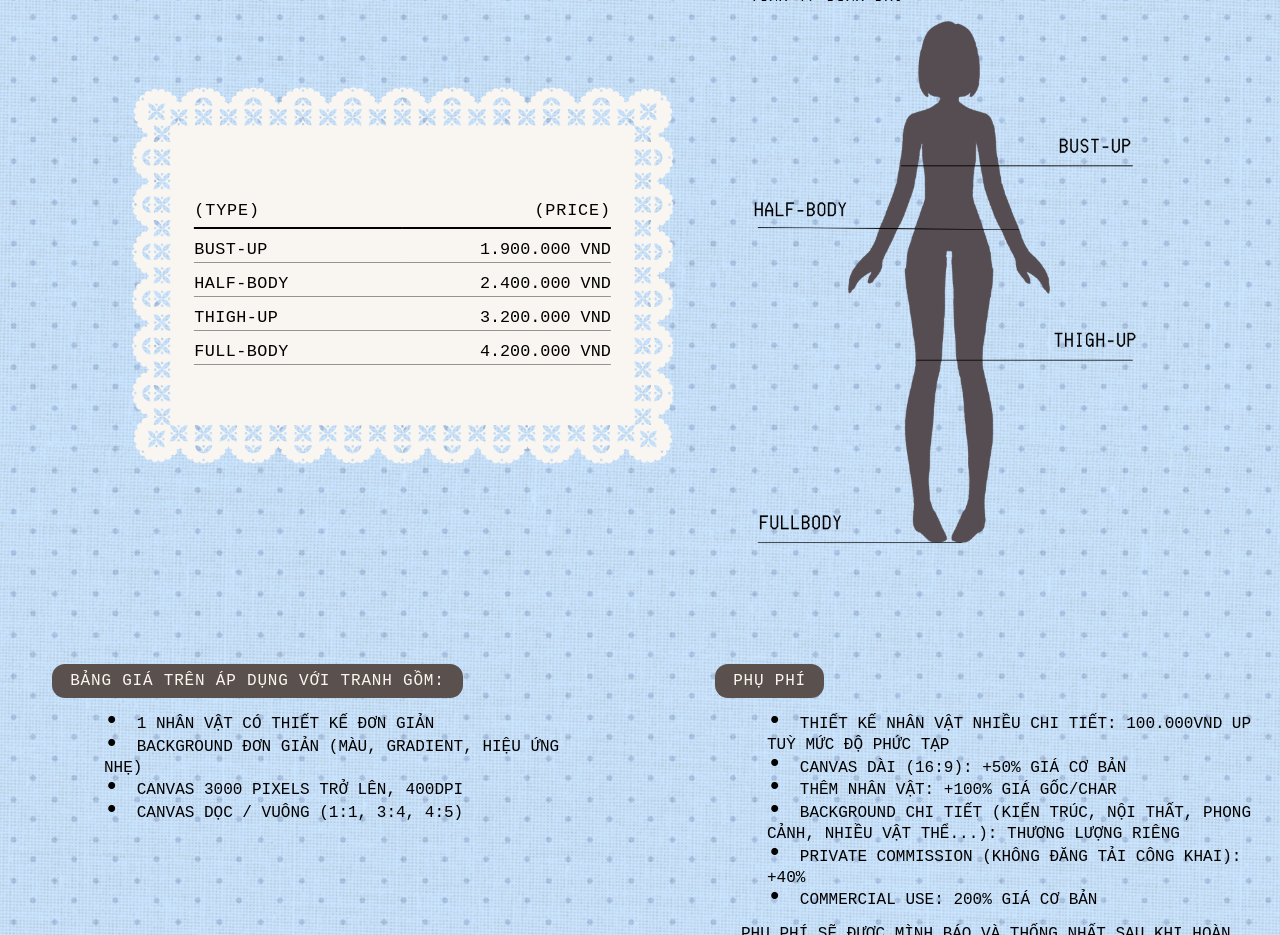
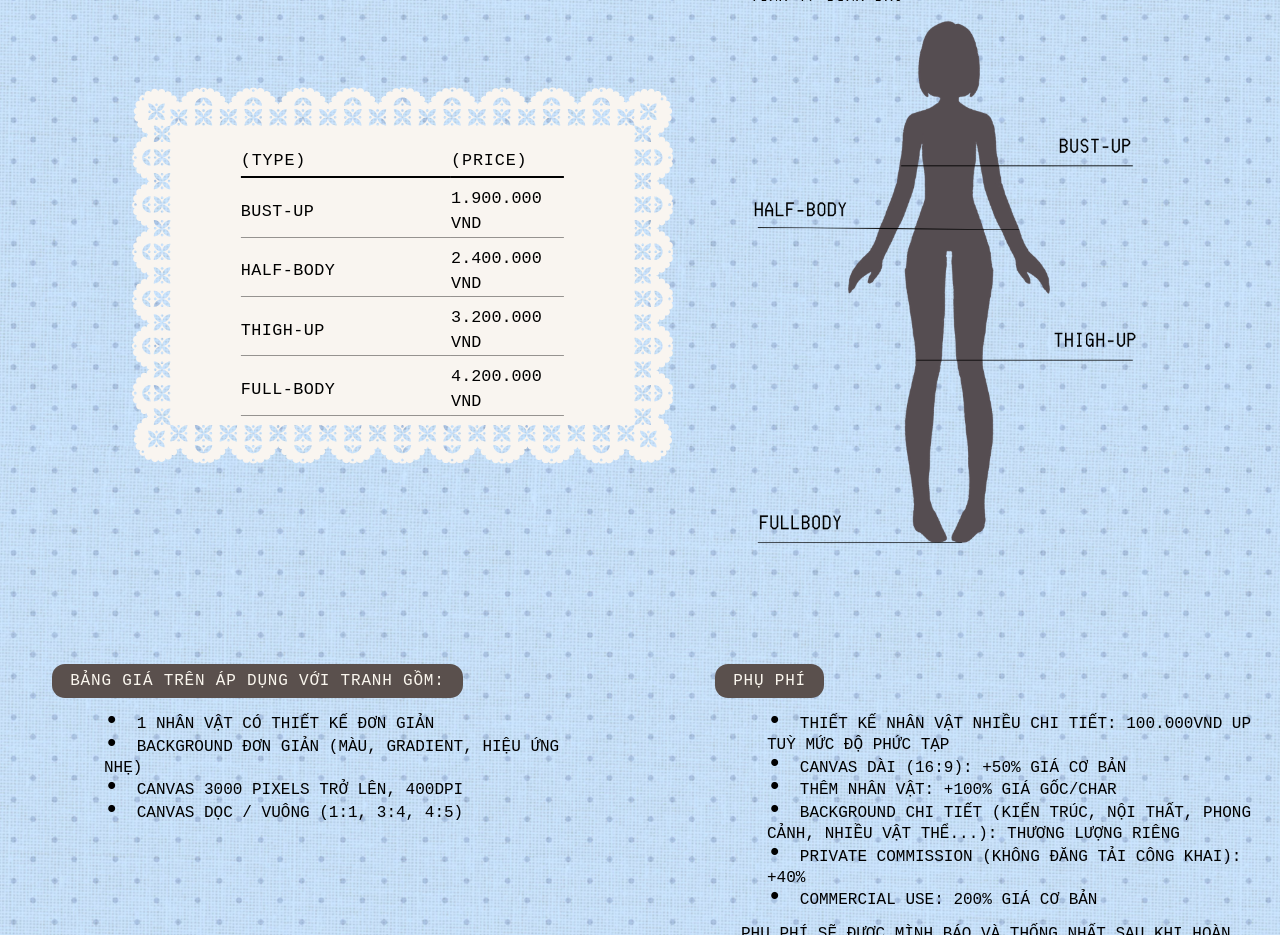
Before and after one commit to Linhchi162/Mingiee, a Next.js app: page / in a window 1280 px wide. Shown: the part 2140-3075 px from the top of the page. Built offline with nearby package versions, Linux system fonts and the light colour scheme; no server answers; the database is empty; a small style sheet from the web is missing.

Commit message:
style: increase horizontal table length by 10% to w-[59%] on desktop

```diff
--- a/app/page.tsx
+++ b/app/page.tsx
@@ -232,14 +232,14 @@ export default async function Home() {
               }}
             >
               {/* Inner content wrapper, padded to fit inside the plain center box of the lace card */}
-              <div className="w-[74%] h-[68%] flex flex-col justify-center text-black font-mono px-2 sm:px-4 lg:translate-x-[0px]">
+              <div className="w-[59%] h-[68%] flex flex-col justify-center text-black font-mono px-2 sm:px-4 lg:translate-x-[0px]">
                 <table className="w-full text-left border-collapse">
                   <thead>
                     <tr className="border-b-2 border-black">
-                      <th className="pt-[4px] pb-[1px] sm:pt-[6px] sm:pb-[1px] lg:pt-[8px] lg:pb-[8px] font-normal text-[14px] sm:text-[15.5px] lg:text-[16.8px] tracking-wider w-[50%]">
+                      <th className="pt-[4px] pb-[1px] sm:pt-[6px] sm:pb-[1px] lg:pt-[8px] lg:pb-[8px] font-normal text-[14px] sm:text-[15.5px] lg:text-[16.8px] tracking-wider w-[65%]">
                         <span className="relative inline-block translate-y-[2px] sm:translate-y-[3.5px] lg:translate-y-[4.5px]">(TYPE)</span>
                       </th>
-                      <th className="pt-[4px] pb-[1px] sm:pt-[6px] sm:pb-[1px] lg:pt-[8px] lg:pb-[8px] text-right font-normal text-[14px] sm:text-[15.5px] lg:text-[16.8px] tracking-wider">
+                      <th className="pt-[4px] pb-[1px] sm:pt-[6px] sm:pb-[1px] lg:pt-[8px] lg:pb-[8px] text-left font-normal text-[14px] sm:text-[15.5px] lg:text-[16.8px] tracking-wider">
                         <span className="relative inline-block translate-y-[2px] sm:translate-y-[3.5px] lg:translate-y-[4.5px]">(PRICE)</span>
                       </th>
                     </tr>
@@ -250,7 +250,7 @@ export default async function Home() {
                         <td className="pt-[2px] pb-[1px] sm:pt-[4px] sm:pb-[1px] lg:pt-[6px] lg:pb-[2px] font-normal text-[14px] sm:text-[15.5px] lg:text-[16.8px] tracking-wide">
                           <span className="relative inline-block translate-y-[-1px] sm:translate-y-[0.5px] lg:translate-y-[1.5px]">{priceItem.type}</span>
                         </td>
-                        <td className="pt-[2px] pb-[1px] sm:pt-[4px] sm:pb-[1px] lg:pt-[6px] lg:pb-[2px] text-right font-normal text-[14px] sm:text-[15.5px] lg:text-[16.8px]">
+                        <td className="pt-[2px] pb-[1px] sm:pt-[4px] sm:pb-[1px] lg:pt-[6px] lg:pb-[2px] text-left font-normal text-[14px] sm:text-[15.5px] lg:text-[16.8px]">
                           <span className="relative inline-block translate-y-[-1px] sm:translate-y-[0.5px] lg:translate-y-[1.5px]">{priceItem.price_vnd}</span>
                         </td>
                       </tr>
```
